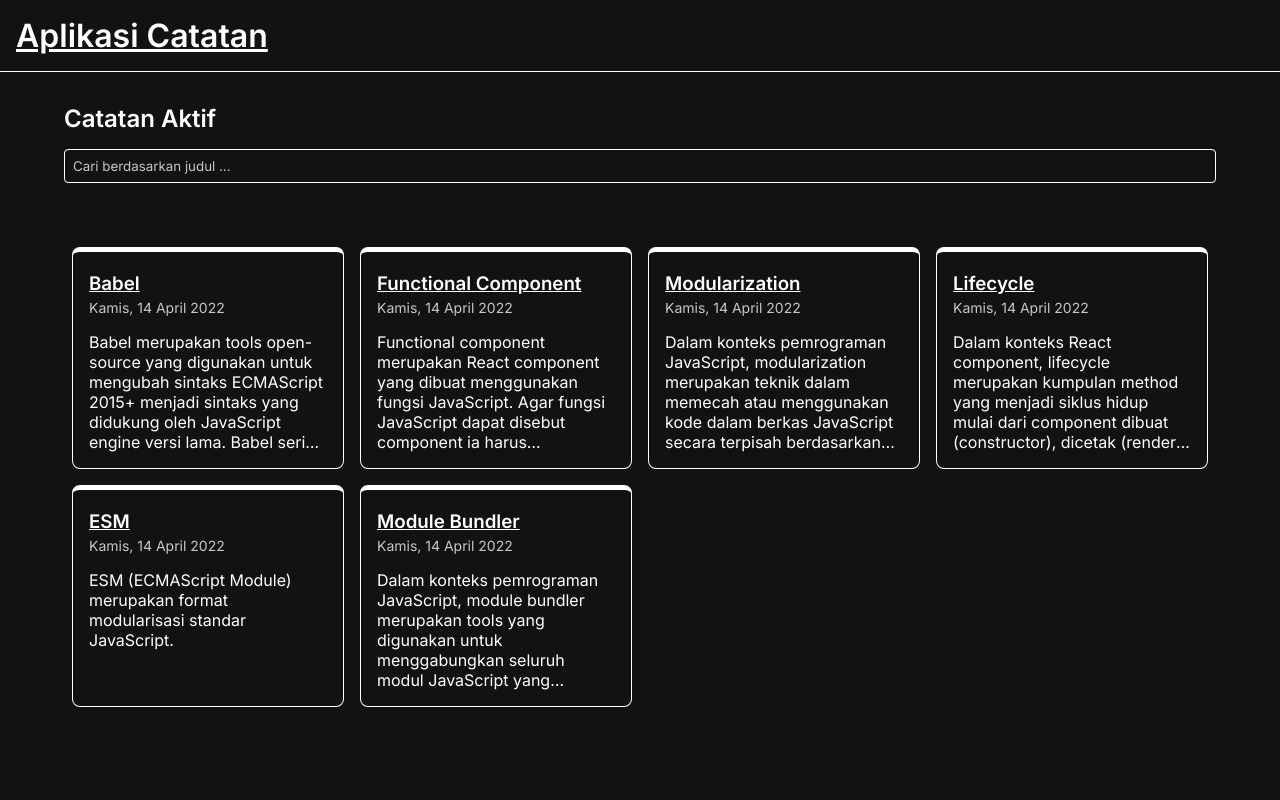
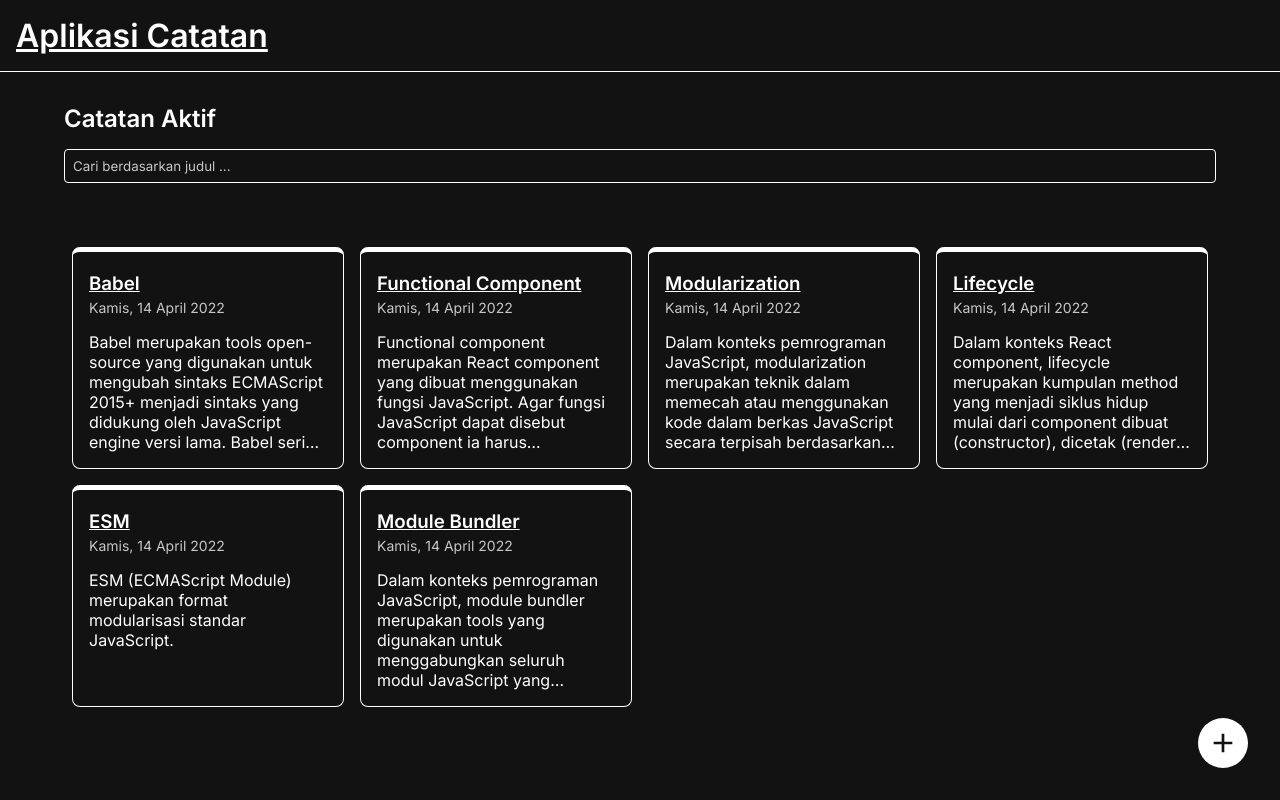
Before and after one commit to haninafis/Note-App, a React (Create React App) app: page / in a window 1280 px wide. Built offline with nearby package versions, Linux system fonts and the light colour scheme.

Commit message:
Adding HomepageAction Button

```diff
--- a/package.json
+++ b/package.json
@@ -6,6 +6,7 @@
     "prop-types": "^15.8.1",
     "react": "^18.2.0",
     "react-dom": "^18.2.0",
+    "react-icons": "^4.6.0",
     "react-router-dom": "^6.4.3",
     "react-scripts": "5.0.1"
   },
--- /dev/null
+++ b/src/Components/HomepageAction.js
@@ -0,0 +1,13 @@
+import React from "react";
+
+function HomepageAction () {
+    return (
+        <div className="homepage__action">
+            <button className="action" type="button" title="Tambah">
+                <svg stroke="currentColor" fill="currentColor" stroke-width="0" viewBox="0 0 24 24" height="1em" width="1em" xmlns="http://www.w3.org/2000/svg"><path fill="none" d="M0 0h24v24H0V0z"></path><path d="M19 13h-6v6h-2v-6H5v-2h6V5h2v6h6v2z"></path></svg>
+            </button>
+        </div>
+    );
+}
+
+export default HomepageAction;
--- a/src/Pages/HomePage.js
+++ b/src/Pages/HomePage.js
@@ -3,6 +3,7 @@ import { useSearchParams } from 'react-router-dom';
 import NoteList from "../Components/NoteList";
 import SearchBar from "../Components/SearchBar";
 import { getAllNotes } from '../utils/local-data';
+import HomepageAction from "../Components/HomepageAction";
 
 function HomePageWrapper() {
     const [searchParams, setSearchParams] = useSearchParams();
@@ -48,6 +49,7 @@ class HomePage extends React.Component {
                 <h2>Catatan Aktif</h2>
                 <SearchBar keyword={this.state.keyword} keywordChange={this.onKeywordChangeHandler} />
                 <NoteList notes={notes}/>
+                <HomepageAction/>
             </div>
         )
     }
```
Also changed, not shown: 1 other file (tests, documents, lock files or other folders).
